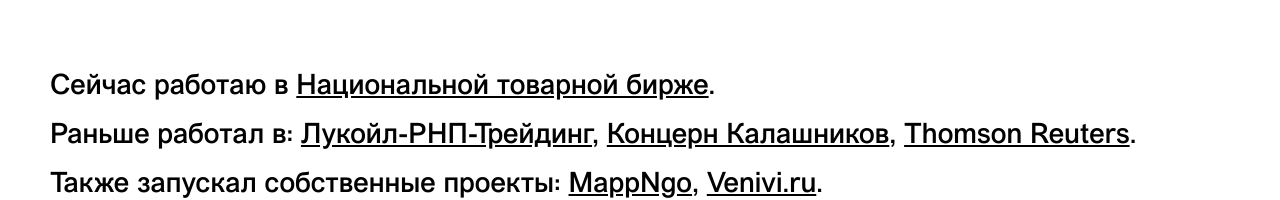
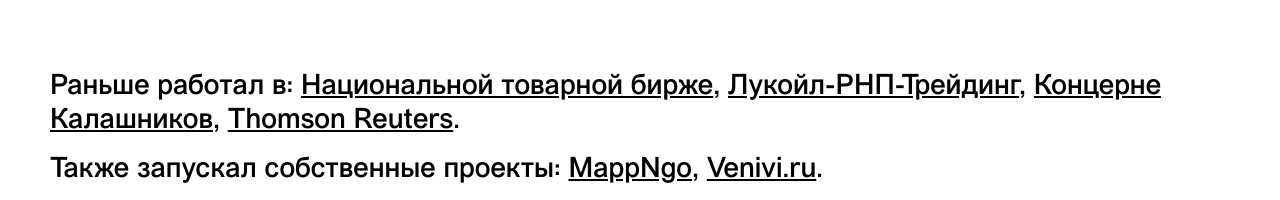
Before and after one commit to gitsvitya/svitya-personal, a React (Create React App) app: page / in a window 1280 px wide. Shown: the part 416-616 px from the top of the page. Built offline with nearby package versions, Linux system fonts and the light colour scheme.

Commit message:
Fixed: NTB moved from work now to worked to + Kalashikov current name

```diff
--- a/src/components/Projects/Projects.js
+++ b/src/components/Projects/Projects.js
@@ -5,15 +5,20 @@
   return (
     <div className={styles.projects}>
       <div className={styles.container}>
-        <p className={styles.text}>
+        {/* <p className={styles.text}>
           {props.text.projectBlockWorkNowText}
           <a className={styles.link} href="https://namex.org/" target="_blank">
             {props.text.projectBlockWorkLink}
           </a>
           .
-        </p>
+        </p> */}
+          {/* . */}
         <p className={styles.text}>
           {props.text.projectBlockUsedToWorkText}
+          <a className={styles.link} href="https://namex.org/" target="_blank">
+            {props.text.projectBlockUsedToWorkTextNTB}
+          </a>
+          ,{" "}
           <a
             className={styles.link}
             href="https://trading.lukoil.ru/"
--- a/src/utils/lng.js
+++ b/src/utils/lng.js
@@ -5,12 +5,13 @@
   aboutBlockSubHeader: 'Управление проектами, разработка продуктов, исследования и аналитика.',
 
   projectBlockWorkNowText: 'Сейчас работаю в ',
-  projectBlockWorkLink: 'Национальной товарной бирже',
+  // projectBlockWorkLink: 'Национальной товарной бирже',
 
   projectBlockUsedToWorkText: 'Раньше работал в: ',
+  projectBlockUsedToWorkTextNTB: 'Национальной товарной бирже',
   projectBlockUsedToWorkTextMC: 'MaxConference',
   projectBlockUsedToWorkTextTR: 'Thomson Reuters',
-  projectBlockUsedToWorkTextKG: 'Концерн Калашников',
+  projectBlockUsedToWorkTextKG: 'Концерне Калашников',
   projectBlockUsedToWorkTextLRNPT: 'Лукойл-РНП-Трейдинг',
 
   projectBlockFoundedText: 'Также запускал собственные проекты: ',
@@ -27,9 +28,10 @@
   aboutBlockSubHeader: 'Project management, product development, research and analytics.',
 
   projectBlockWorkNowText: 'Work at ',
-  projectBlockWorkLink: 'National Mercantile Exchange',
+  // projectBlockWorkLink: 'National Mercantile Exchange',
 
   projectBlockUsedToWorkText: 'Worked at: ',
+  projectBlockUsedToWorkTextNTB: 'National Mercantile Exchange',
   projectBlockUsedToWorkTextMC: 'MaxConference',
   projectBlockUsedToWorkTextTR: 'Thomson Reuters',
   projectBlockUsedToWorkTextKG: 'Kalashnikov Group',
```
